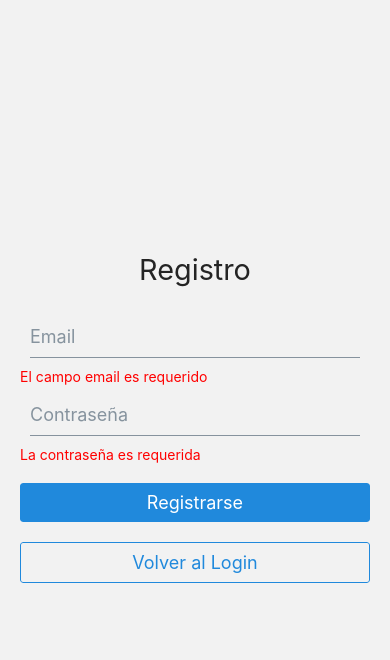
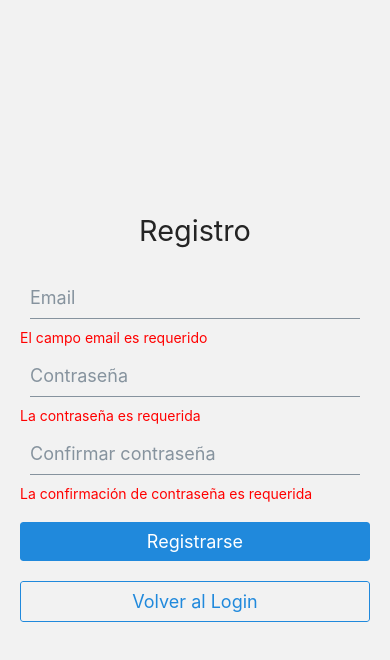
Before and after one commit to jclabrand/postgrado-univalle-modulo5-MiComidaFavorita, a React Native app: screen /Register in a window 390 px wide. Both pictures are taken after a click on the button "Registrarse". Shown: the top 660 px of the page. Built offline with nearby package versions, Linux system fonts and the light colour scheme; no server answers.

Commit message:
feat: RegisterScreen con campo de confirmacion de contraseña

```diff
--- a/src/screens/RegisterScreen.js
+++ b/src/screens/RegisterScreen.js
@@ -6,16 +6,35 @@ import { auth } from '../config/firebase';
 import { Formik } from 'formik';
 import * as Yup from 'yup';
 
+/**
+ * Pantalla de registro de usuarios
+ * Permite crear una nueva cuenta con email y contraseña
+ * Incluye validaciones de seguridad para la contraseña
+ */
 export default function RegisterScreen({ navigation }) {
+    // Estado para manejar errores de Firebase
     const [error, setError] = useState('');
+
+    /**
+     * Maneja el proceso de registro con Firebase
+     * @param {Object} values - Valores del formulario (email, password)
+     */
     const handleRegister = async ({ email, password }) => {
         try {
+            // Intenta crear usuario con Firebase Auth
             const userCredential = await createUserWithEmailAndPassword(auth, email, password);
+            // Navega a la pantalla principal al registrarse exitosamente
             navigation.replace('Home');
         } catch (error) {
+            // Captura y muestra errores de Firebase
             setError('Error al registrarse: ' + error.message);
         }
     };
+
+    /**
+     * Esquema de validación para el formulario
+     * Define las reglas para email, contraseña y confirmación
+     */
     const validationSchema = Yup.object().shape({
         email: Yup.string()
             .email('Email inválido')
@@ -27,17 +46,23 @@ export default function RegisterScreen({ navigation }) {
             .matches(/[0-9]/, 'La contraseña debe contener al menos un número')
             .matches(/[!@#$%^&*(),.?":{}|<>]/, 'La contraseña debe contener al menos un carácter especial (!@#$%^&*(),.?":{}|<>)')
             .required('La contraseña es requerida'),
+        confirmPassword: Yup.string()
+            .oneOf([Yup.ref('password')], 'Las contraseñas deben coincidir')
+            .required('La confirmación de contraseña es requerida')
     });
 
     return (
     <Formik
-        initialValues={{ email: '', password: '' }}
+        initialValues={{ email: '', password: '', confirmPassword: '' }}
         validationSchema={validationSchema}
         onSubmit={values => handleRegister(values)}
     >
         {({ handleChange, handleBlur, handleSubmit, values, errors, touched }) => (
             <View style={styles.container}>
+                {/* Título de la pantalla */}
                 <Text h3 style={styles.title}>Registro</Text>
+
+                {/* Campo de email con validación */}
                 <Input
                     placeholder="Email"
                     value={values.email}
@@ -47,6 +72,7 @@ export default function RegisterScreen({ navigation }) {
                     />
                 {touched.email && errors.email && <Text style={styles.error}>{errors.email}</Text>}
 
+                {/* Campo de contraseña con validación de seguridad */}
                 <Input
                     placeholder="Contraseña"
                     value={values.password}
@@ -56,11 +82,24 @@ export default function RegisterScreen({ navigation }) {
                     />
                 {touched.password && errors.password && <Text style={styles.error}>{errors.password}</Text>}
 
+                {/* Campo de confirmación de contraseña */}
+                <Input
+                    placeholder="Confirmar contraseña"
+                    value={values.confirmPassword}
+                    onChangeText={handleChange('confirmPassword')}
+                    onBlur={handleBlur('confirmPassword')}
+                    secureTextEntry
+                    />
+                {touched.confirmPassword && errors.confirmPassword && <Text style={styles.error}>{errors.confirmPassword}</Text>}
+
+                {/* Botón de registro */}
                 <Button
                     title="Registrarse"
                     onPress={handleSubmit}
                     containerStyle={styles.button}
                     />
+
+                {/* Botón para regresar a la pantalla de login */}
                 <Button
                     title="Volver al Login"
                     type="outline"
@@ -68,6 +107,7 @@ export default function RegisterScreen({ navigation }) {
                     containerStyle={styles.button}
                     />
 
+                {/* Muestra errores generales (ej. errores de Firebase) */}
                 {error ? <Text style={styles.error}>{error}</Text> : null}
             </View>
         )}
@@ -75,6 +115,9 @@ export default function RegisterScreen({ navigation }) {
   )
 }
 
+/**
+ * Estilos para los componentes de la pantalla
+ */
 const styles = StyleSheet.create({
     container: {
         flex: 1,
```
